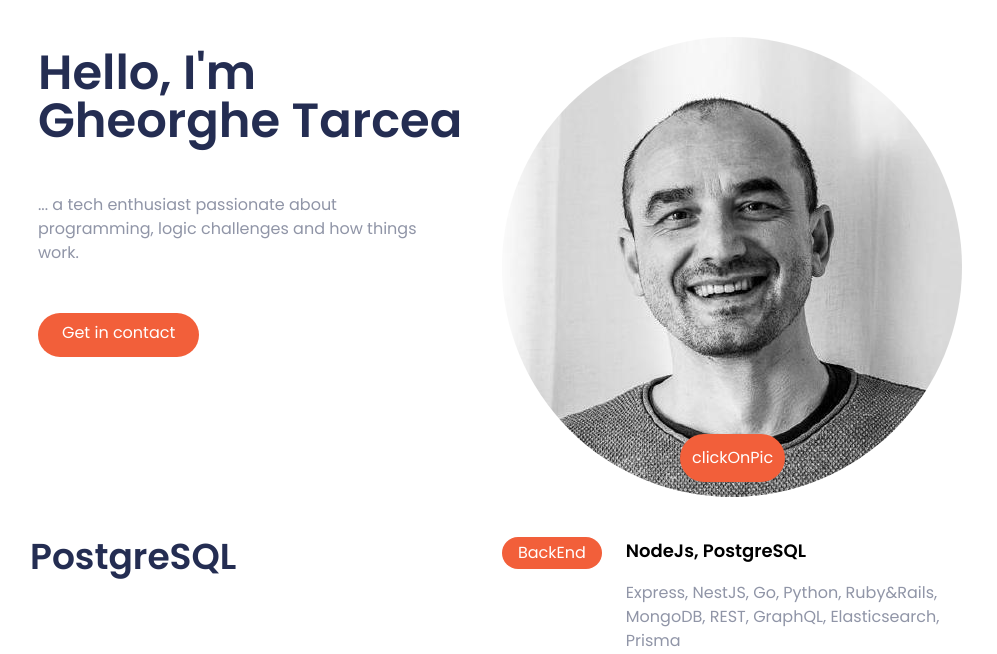
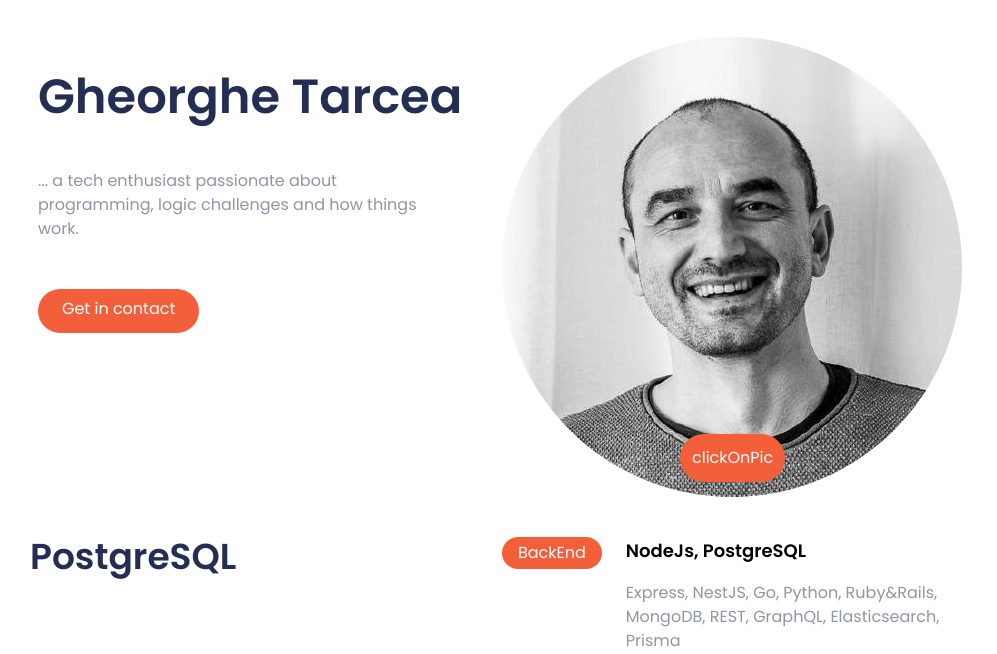
Before and after one commit to tarcea/parallax, a website: page index.html in a window 1280 px wide. Shown: the part 95-749 px from the top of the page, without its empty margins (138-1135 px from the left). Drawn offline with nearby package versions, Linux system fonts and the light colour scheme.

Commit message:
intro changed'

```diff
--- a/index.html
+++ b/index.html
@@ -97,7 +97,7 @@
           <h1
             class="max-w-md text-4xl font-bold text-center text-darkBlue md:text-5xl md:text-left"
           >
-            Hello, I'm Gheorghe Tarcea
+            Gheorghe Tarcea
           </h1>
           <p class="max-w-sm text-center text-darkGrayishBlue md:text-left">
             ... a tech enthusiast passionate about programming, logic challenges
```
Also changed, not shown: 1 other file.
